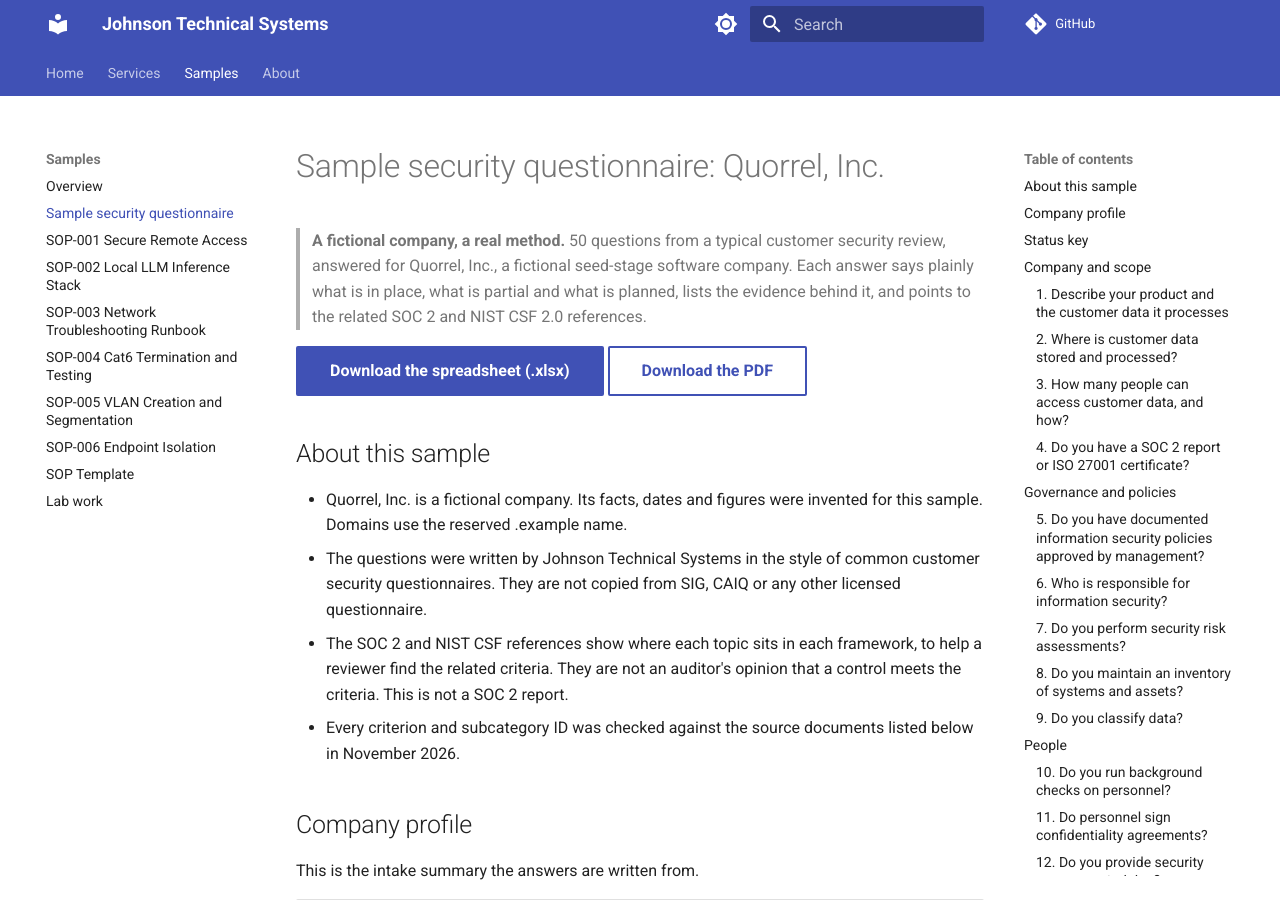
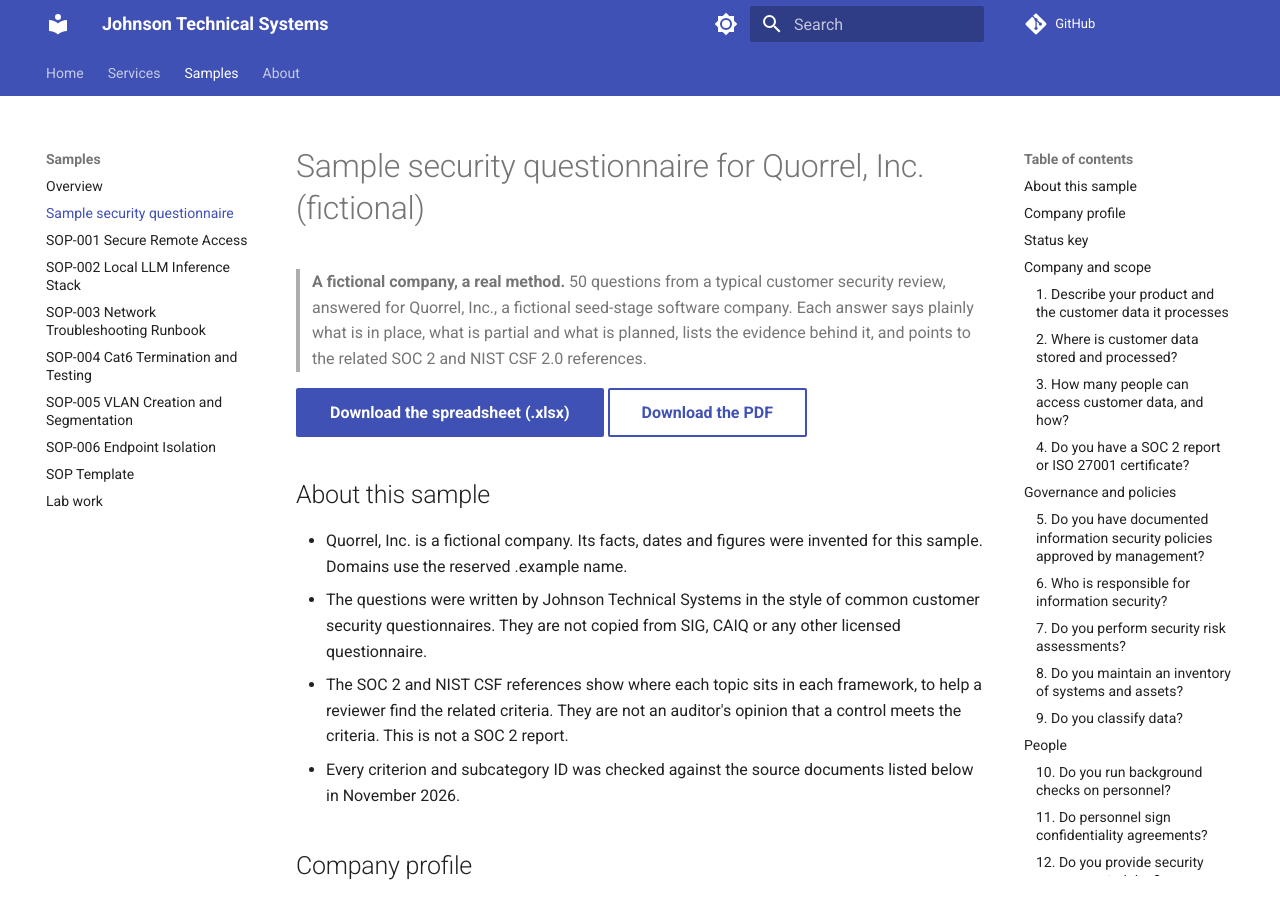
Before and after one commit to JohnsonTechnicalSystems/johnsotechnicalsystems-portfolio, an MkDocs documentation site: the page built from docs/sample-questionnaire.md, in a window 1280 px wide and 900 px high. Built offline with MkDocs 1.6.1 and Material for MkDocs 9.7.7, drawn with Linux system fonts in a browser that asks for light colours; comment, search, counter and statistics services are not loaded.

Commit message:
Remove trailing period from the sample questionnaire heading
The heading ended with "Inc.", which failed the markdownlint MD026 check and blocked the deploy.

Co-Authored-By: Claude Opus 5.5 <noreply@anthropic.com>

```diff
--- a/docs/sample-questionnaire.md
+++ b/docs/sample-questionnaire.md
@@ -2,7 +2,7 @@
 title: Sample security questionnaire for a fictional seed-stage SaaS company
 ---
 
-# Sample security questionnaire: Quorrel, Inc.
+# Sample security questionnaire for Quorrel, Inc. (fictional)
 
 > **A fictional company, a real method.** 50 questions from a typical customer security review, answered for Quorrel, Inc., a fictional seed-stage software company. Each answer says plainly what is in place, what is partial and what is planned, lists the evidence behind it, and points to the related SOC 2 and NIST CSF 2.0 references.
 
```
